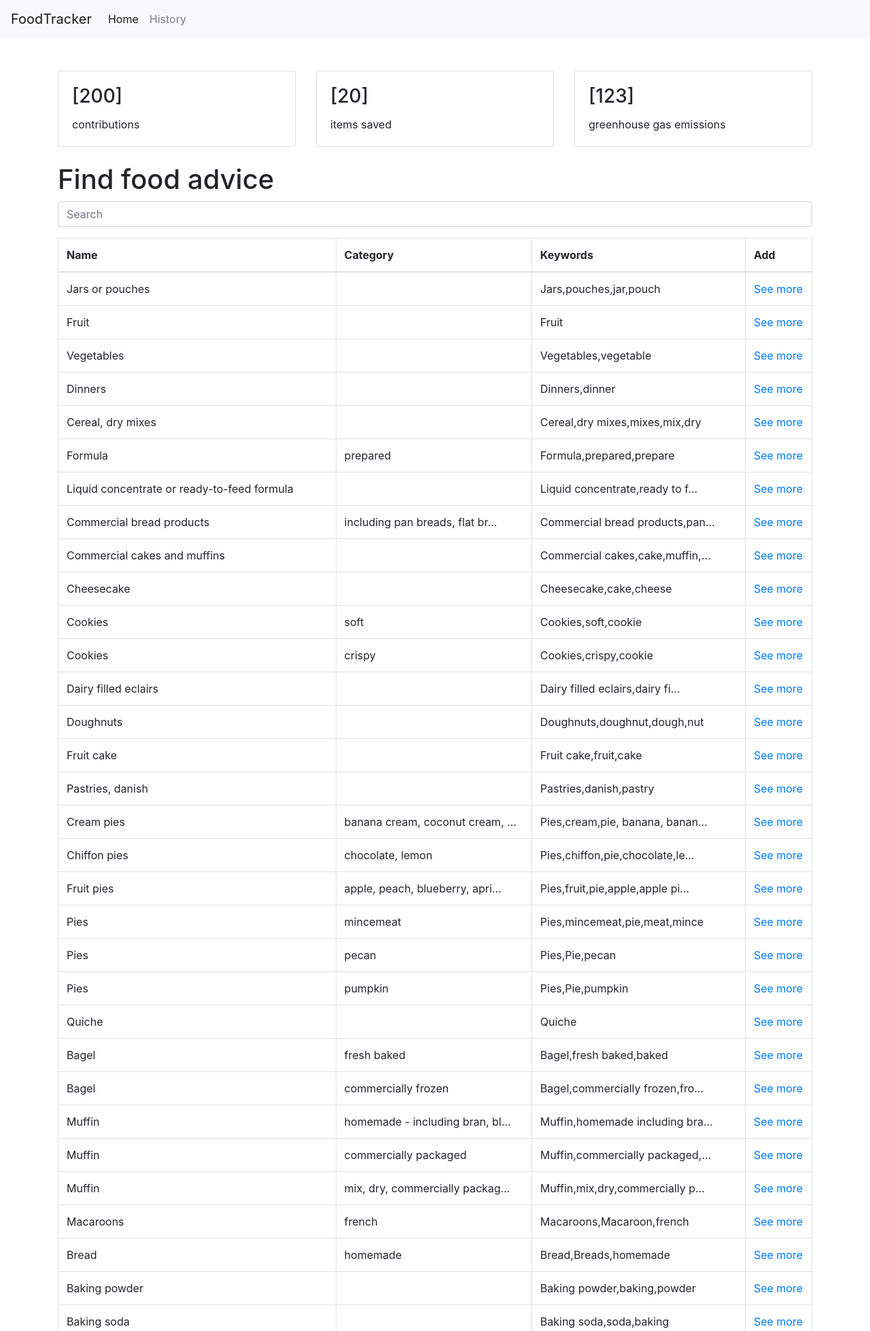
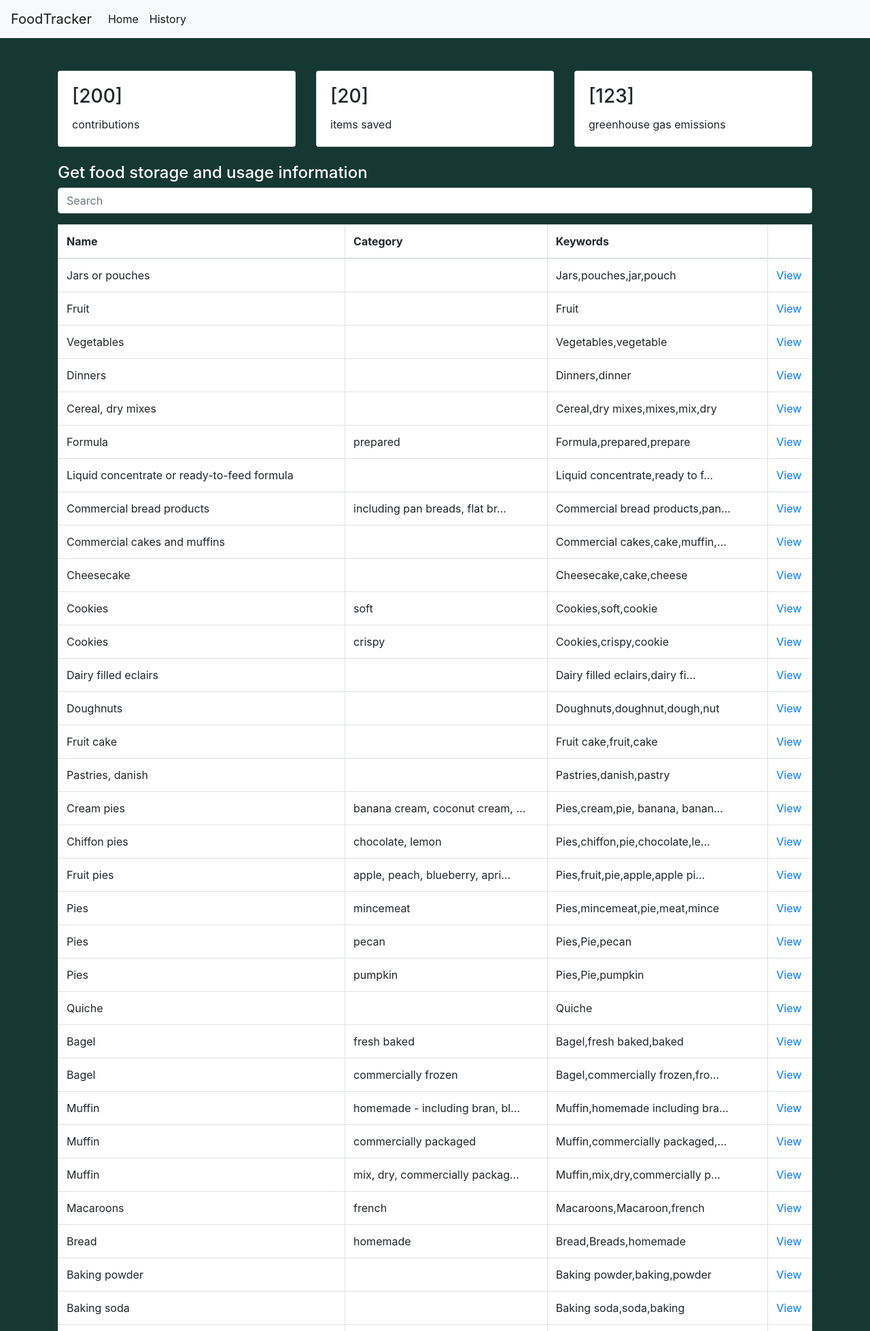
Before and after one commit to vanedo/FoodWasteTracker, a Django app: page /food-tracker/ in a window 1280 px wide. Shown: the top 1958 px of the page at 68% size. Run offline with Django 3.2, Linux system fonts and the light colour scheme; data comes from the database, SQL or seed files in the repository; both versions use the stored data as it was after the commit; some libraries are stand-ins or nearby versions.

Commit message:
adding food history page

```diff
--- a/src/apps/tracker/templates/tracker/base.html
+++ b/src/apps/tracker/templates/tracker/base.html
@@ -2,7 +2,7 @@
     <head>
 
         <nav class="navbar navbar-expand-lg navbar-light bg-light">
-            <a class="navbar-brand" href="#">FoodTracker</a>
+            <a class="navbar-brand" href="{% url 'food_tracker' %}">FoodTracker</a>
             <button class="navbar-toggler" type="button" data-toggle="collapse" data-target="#navbarSupportedContent" aria-controls="navbarSupportedContent" aria-expanded="false" aria-label="Toggle navigation">
             <span class="navbar-toggler-icon"></span>
             </button>
@@ -10,14 +10,23 @@
             <div class="collapse navbar-collapse" id="navbarSupportedContent">
             <ul class="navbar-nav mr-auto">
                 <li class="nav-item active">
-                <a class="nav-link" href="#">Home <span class="sr-only">(current)</span></a>
+                <a class="nav-link" href="{% url 'food_tracker' %}">Home <span class="sr-only">(current)</span></a>
                 </li>
-                <li class="nav-item">
-                <a class="nav-link" href="#">History</a>
+                <li class="nav-item active">
+                    <a class="nav-link" href="{% url 'history' %}">History <span class="sr-only">(current)</span></a>
                 </li>
             </ul>
             </div>
         </nav>
+
+    <style>
+        body {
+            background-color: #163832;
+        }
+        table {
+            background-color: #FFFFFF;
+        }
+    </style>
 </head>
 <body>
     <div id = "header">
--- a/src/apps/tracker/templates/tracker/food.html
+++ b/src/apps/tracker/templates/tracker/food.html
@@ -44,7 +44,7 @@
                     {% endfor %}
             </ul>
         </div>
-        <div class = "col-md-4">
+        <div class = "col-md-5">
             <div class="card mb-4">
                 <div class="card-body">
                     <h3 class="card-title">Upcyling tips</h3>
--- a/src/apps/tracker/templates/tracker/tracker.html
+++ b/src/apps/tracker/templates/tracker/tracker.html
@@ -3,7 +3,7 @@
 <!DOCTYPE html>
 <html>
 <head>
-    <title>Find food advice</title>
+    <title>Get food information</title>
     <!-- Bootstrap CSS -->
     <link rel="stylesheet" href="https://maxcdn.bootstrapcdn.com/bootstrap/4.5.2/css/bootstrap.min.css">
 </head>
@@ -16,7 +16,7 @@
             <div class="col-md-12">
 
 
-            <h1>Find food advice</h1>
+            <h4><font color = "#FFFFFF">Get food storage and usage information</h4></font>
             <form method="get">
                 <div class="form-group">
                     <input type="text" id="searchInput" class="form-control" placeholder="Search">
@@ -28,7 +28,7 @@
                     <th>Name</th>
                     <th>Category</th>
                     <th>Keywords</th>
-                    <th>Add </th>
+                    <th> </th>
 
                 </tr>
             </thead>
@@ -39,7 +39,7 @@
                         <td>{{ food.name }}</td>
                         <td>{{ food.name_subtitle | truncatechars:30 }}</td>
                         <td >{{ food.keywords | truncatechars:30 }}</td>
-                        <td><a href ="{% url 'food_advice' food.id %}">See more</a></td>
+                        <td><a href ="{% url 'food_advice' food.id %}">View</a></td>
                         </td>
                     </tr>
                 {% endfor %}
@@ -58,7 +58,7 @@
 <!-- jquery -->
 <script src="https://code.jquery.com/jquery-3.5.1.slim.min.js"></script>
 
-<!-- JavaScript for dynamic adding to list -->
+<!-- JavaScript for dynamic searching -->
 <script>
     $(document).ready(function() {
         $("#searchInput").on("keyup", function() {
--- a/src/apps/tracker/views.py
+++ b/src/apps/tracker/views.py
@@ -1,17 +1,11 @@
 from django.shortcuts import render
-from apps.tracker.models import FoodAdvice
+from apps.tracker.models import FoodAdvice, FoodHistory
 
 # Create your views here
 def food_tracker(request):
     food_tracker = FoodAdvice.objects.all()
     return render(request, 'tracker/tracker.html', {'food_tracker': food_tracker})
 
-
-# Select and return food information
-def search_food(request):
-    query = request.GET.get('food_name')
-    food_items = FoodAdvice.objects(filter(name__icontains=query))
-    return render(request, 'tracker/tracker.html', {'food_items':food_items})
 
 def food(request, pk):
     # Find the food by ID
@@ -20,3 +14,19 @@ def food(request, pk):
     food_advice = food.all()
     context = {'food':food, 'food_advice':food_advice}
     return render(request, 'tracker/food.html', context)
+
+def history(request):
+    foodhistory = FoodHistory.objects.all()
+    # Create empty dictionary
+    food_counts = {}
+    # Loop through list
+    for item in foodhistory:
+        food_name = item.name
+        eaten = item.eaten
+        if food_name not in food_counts:
+            food_counts[food_name] = {'yes': 0, 'no': 0}
+        if eaten == 'Yes':
+            food_counts[food_name]['yes'] += 1
+        elif eaten == 'No':
+            food_counts[food_name]['no'] += 1
+    return render(request, 'tracker/history.html', {'food_counts': food_counts})
--- a/src/mysite/urls.py
+++ b/src/mysite/urls.py
@@ -20,5 +20,6 @@ from apps.tracker import views
 urlpatterns = [
     path('admin/', admin.site.urls),
     path('food-tracker/', views.food_tracker, name='food_tracker'),
-    path('food/<str:pk>/', views.food, name='food_advice')
+    path('food/<str:pk>/', views.food, name='food_advice'),
+    path('history/', views.history, name='history')
 ]
```
Also changed, not shown: src/apps/tracker/templates/tracker/history.html (added, +44 -0 lines), src/apps/tracker/migrations/0002_foodhistory.py (added), src/db.sqlite3.
